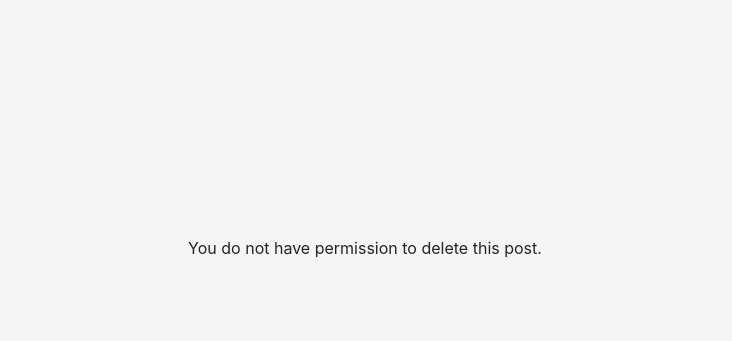
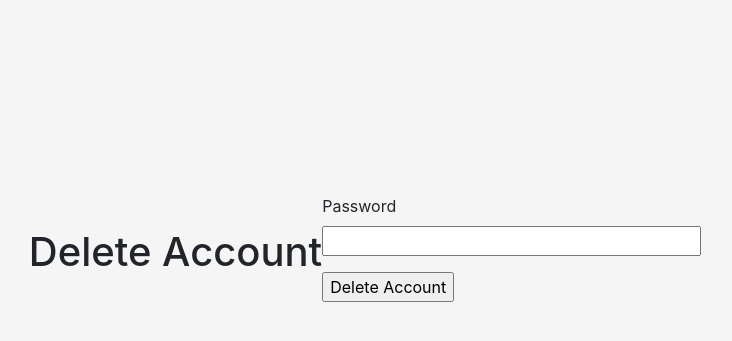
Before and after one commit to neelp03/Team1, a Flask app: template app/templates/delete_account.html in a window 1280 px wide. Shown: the part 144-485 px from the top of the page, without its empty margins (275-1007 px from the left). Run offline with Flask 2, Linux system fonts and the light colour scheme; the template is opened without the code that fills it: values that come from a table or form of the project are taken from there, others are empty; some libraries are stand-ins or nearby versions.

Commit message:
fix stuff

```diff
--- a/app/routes.py
+++ b/app/routes.py
@@ -29,7 +29,8 @@ def delete_account():
 @myapp_obj.route('/login', methods=['GET', 'POST'])
 def login():
     current_form = LoginForm()
-
+    if current_user.is_authenticated:
+        return redirect(url_for('index'))
     if request.method == 'POST':
         user = User.query.filter_by(username=current_form.username.data).first()
 
--- a/app/templates/delete_account.html
+++ b/app/templates/delete_account.html
@@ -1,12 +1,16 @@
 {% extends "base.html" %}
+{% block title %}Delete Account{% endblock %}
 {% block content %}
-{% if post.author == current_user %}
-    <form method="POST">
+    <h1>Delete Account</h1>
+    <form method="post">
         {{ form.hidden_tag() }}
-        <p>Are you sure you want to delete this post?</p>
-        <input type="submit" value="Delete">
+        <p>
+            {{ form.password.label }}<br>
+            {{ form.password(size=32) }}<br>
+            {% for error in form.password.errors %}
+                <span style="color: red;">[{{ error }}]</span>
+            {% endfor %}
+        </p>
+        <p>{{ form.submit() }}</p>
     </form>
-{% else %}
-    <p>You do not have permission to delete this post.</p>
-{% endif %}
 {% endblock %}
```
Also changed, not shown: app/templates/delete_post.html (added, +12 -0 lines).
